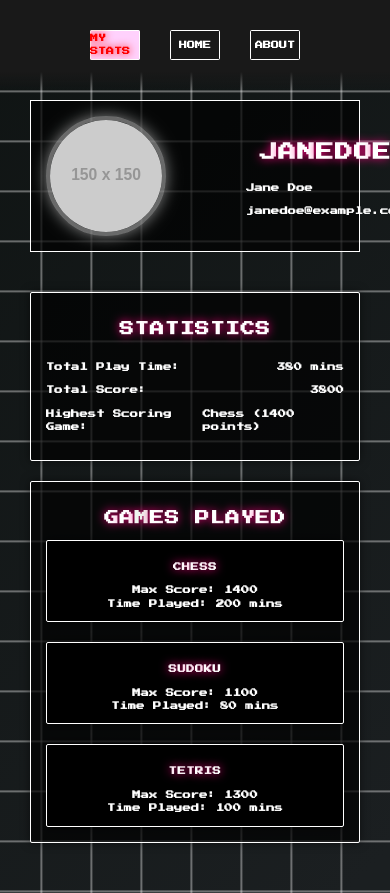
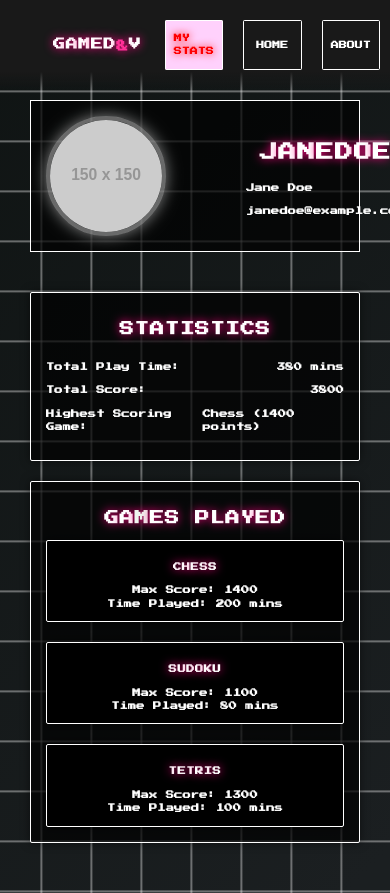
Before and after one commit to GameDEV-UPC/gamedev-web-frontend, a React (Vite) app: page /mystats in a window 390 px wide. Built offline with nearby package versions, Linux system fonts and the light colour scheme; a web font is replaced by a local one.

Commit message:
Updated design

```diff
--- a/src/styles/components/NavBar.css
+++ b/src/styles/components/NavBar.css
@@ -155,23 +155,28 @@ span {
         background-position: 0% 50%;
     }
 }
-@media (max-width: 768px)  {
+@media (max-width: 1068px)  {
     .radio-btn-group{
-        width: 50px;
-        height: 30px;
+        width: 15%;
+        height: 50px;
         display: flex;
         position: relative;
+        justify-content: center;
+
 
     }
     .container{
-
+        width: 80%;
+        display: contents;
     }
     .logo{
-        width: 1000px;
+        width: 200px;
         font-size: 1rem;
+        position: relative;
     }
     label{
         font-size: 8px;
+        padding: 10px;
     }
 
 
```
